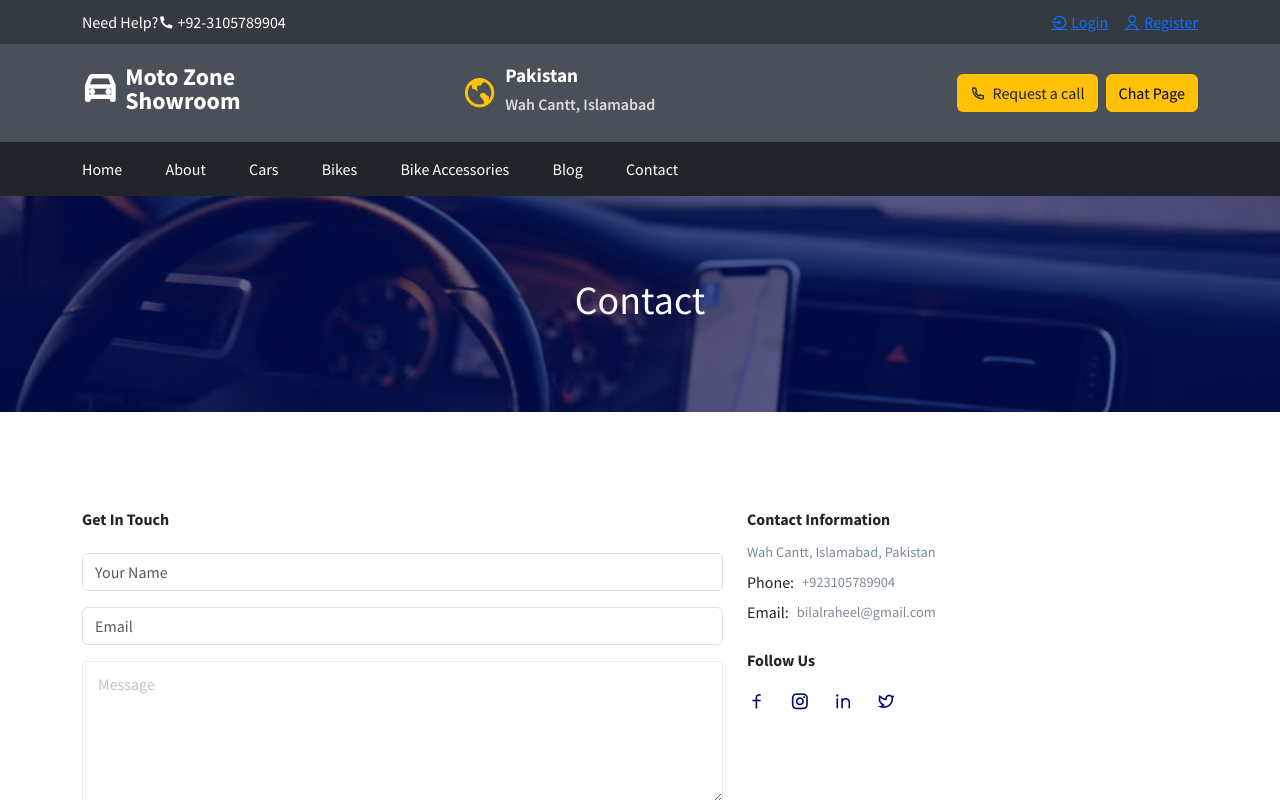
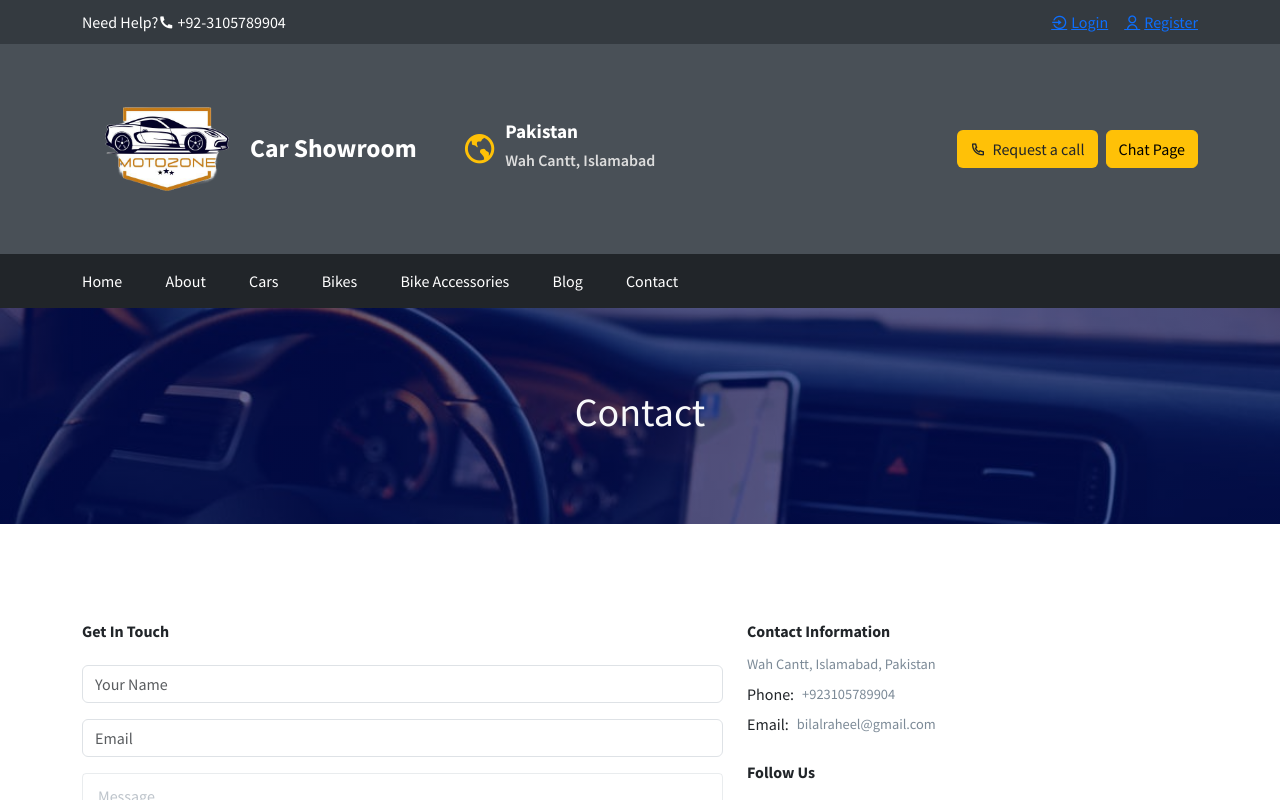
Before and after one commit to raheel-ahmed-04/moto-zone-online-marketplace, a React (Vite) app: page /contact in a window 1280 px wide. Shown: the top 800 px of the page. Built offline with nearby package versions, Linux system fonts and the light colour scheme.

Commit message:
Adding logo in Header

```diff
--- a/src/components/Header/Header.jsx
+++ b/src/components/Header/Header.jsx
@@ -2,15 +2,14 @@ import React from "react";
 import { Container, Row, Col } from "reactstrap";
 import { Link, NavLink, useNavigate } from "react-router-dom";
 import "../../styles/header.css";
+import logo from "../../assets/all-images/logo/logo.png";
 
-// Updated navLinks array
 const navLinks = [
   { path: "/home", display: "Home" },
   { path: "/about", display: "About" },
   { path: "/cars", display: "Cars" },
   { path: "/bikes", display: "Bikes" },
-  { path: "/bike-accessories", display: "Bike Accessories" }, // Updated path
-
+  { path: "/bike-accessories", display: "Bike Accessories" },
   { path: "/blogs", display: "Blog" },
   { path: "/contact", display: "Contact" },
 ];
@@ -50,26 +49,16 @@ const Header = () => {
                     <span className="d-flex align-items-center gap-1">
                       <i className="ri-user-line"></i> {userName} ({role})
                     </span>
-                    <Link
-                      to="/login"
-                      className="d-flex align-items-center gap-1"
-                      onClick={handleLogout}
-                    >
+                    <Link to="/login" className="d-flex align-items-center gap-1" onClick={handleLogout}>
                       <i className="ri-logout-circle-line"></i> Logout
                     </Link>
                   </>
                 ) : (
                   <>
-                    <Link
-                      to="/login"
-                      className="d-flex align-items-center gap-1"
-                    >
+                    <Link to="/login" className="d-flex align-items-center gap-1">
                       <i className="ri-login-circle-line"></i> Login
                     </Link>
-                    <Link
-                      to="/register"
-                      className="d-flex align-items-center gap-1"
-                    >
+                    <Link to="/register" className="d-flex align-items-center gap-1">
                       <i className="ri-user-line"></i> Register
                     </Link>
                   </>
@@ -85,15 +74,11 @@ const Header = () => {
         <Container>
           <Row className="align-items-center">
             <Col lg="4" md="3" sm="4">
-              <div className="logo">
-                <h1>
-                  <Link to="/home" className="d-flex align-items-center gap-2">
-                    <i className="ri-car-line"></i>
-                    <span>
-                      Moto Zone <br /> Showroom
-                    </span>
-                  </Link>
-                </h1>
+              <div className="logo d-flex align-items-center gap-2">
+                <Link to="/home" className="d-flex align-items-center gap-2 text-white text-decoration-none">
+                  <img src={logo} alt="Moto Zone Logo" className="site-logo" />
+                  <span className="logo-text">Car Showroom</span>
+                </Link>
               </div>
             </Col>
 
@@ -109,16 +94,8 @@ const Header = () => {
               </div>
             </Col>
 
-            <Col
-              lg="4"
-              md="4"
-              sm="4"
-              className="d-flex align-items-center justify-content-end"
-            >
-              <button
-                className="header__btn btn"
-                style={{ backgroundColor: "#ffc107" }}
-              >
+            <Col lg="4" md="4" sm="4" className="d-flex align-items-center justify-content-end">
+              <button className="header__btn btn" style={{ backgroundColor: "#ffc107" }}>
                 <Link to="/contact" style={{ color: "inherit" }}>
                   <i className="ri-phone-line"></i> Request a call
                 </Link>
@@ -152,20 +129,14 @@ const Header = () => {
                   </NavLink>
                 ))}
                 {isAdmin && (
-                  <button
-                    className="header__btn btn"
-                    style={{ backgroundColor: "#11589a" }}
-                  >
+                  <button className="header__btn btn" style={{ backgroundColor: "#11589a" }}>
                     <Link to="/admin-page" style={{ color: "#ffc107" }}>
                       <i className="ri-user-line"></i> Admin Dashboard
                     </Link>
                   </button>
                 )}
                 {role === "seller" && (
-                  <button
-                    className="header__btn btn"
-                    style={{ backgroundColor: "#11589a" }}
-                  >
+                  <button className="header__btn btn" style={{ backgroundColor: "#11589a" }}>
                     <Link to="/seller-dashboard" style={{ color: "#ffc107" }}>
                       <i className="ri-store-2-line"></i> Seller Dashboard
                     </Link>
--- a/src/styles/header.css
+++ b/src/styles/header.css
@@ -308,3 +308,21 @@
     font-size: 1rem; /* Adjust button font size for mobile */
   }
 }
+.logo-link {
+  display: flex;
+  align-items: center;
+  text-decoration: none;
+}
+
+.site-logo {
+  height: 170px;
+  width: auto;
+  margin-right: -10px; /* ✅ This adds gap between logo and text */
+}
+
+.logo-text {
+  font-size: 1.6rem;
+  font-weight: 700;
+  color: #fff;
+  line-height: 1;
+}
```
Also changed, not shown: src/assets/all-images/logo/logo.png (added).
